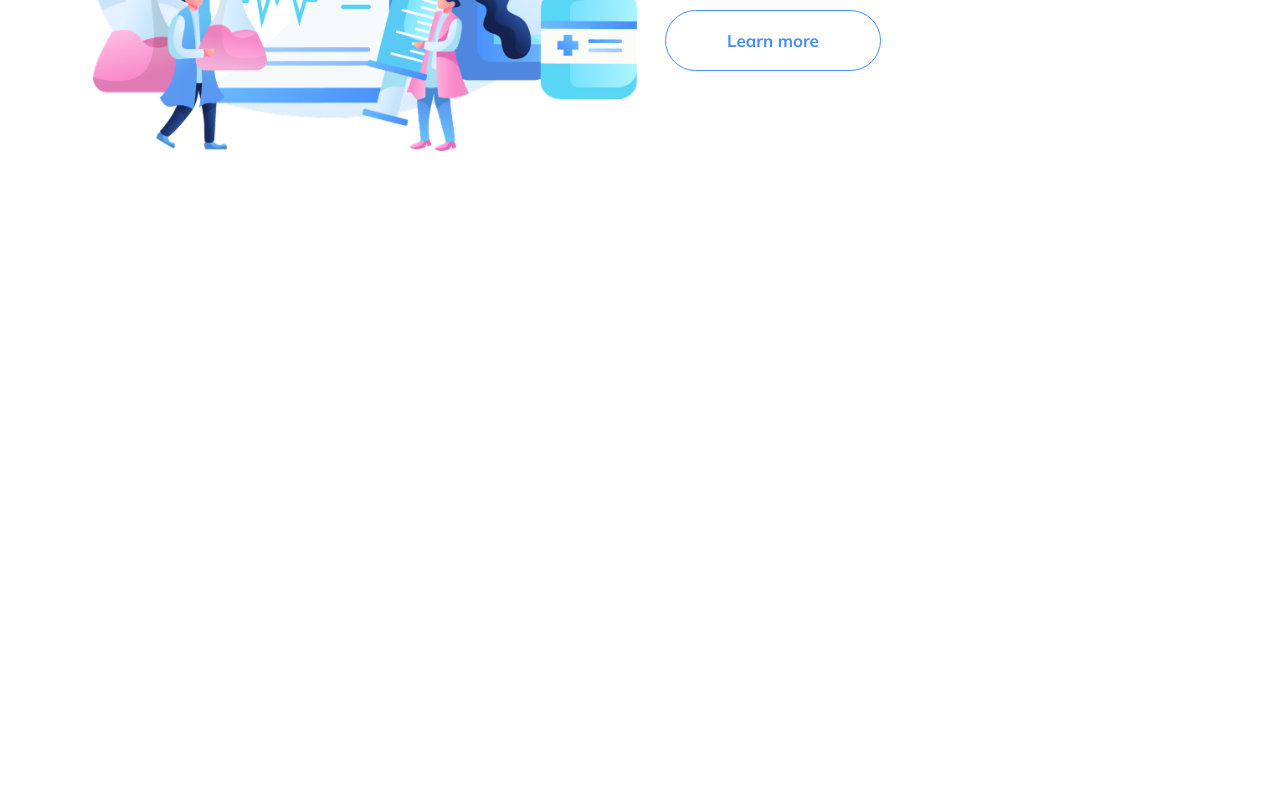
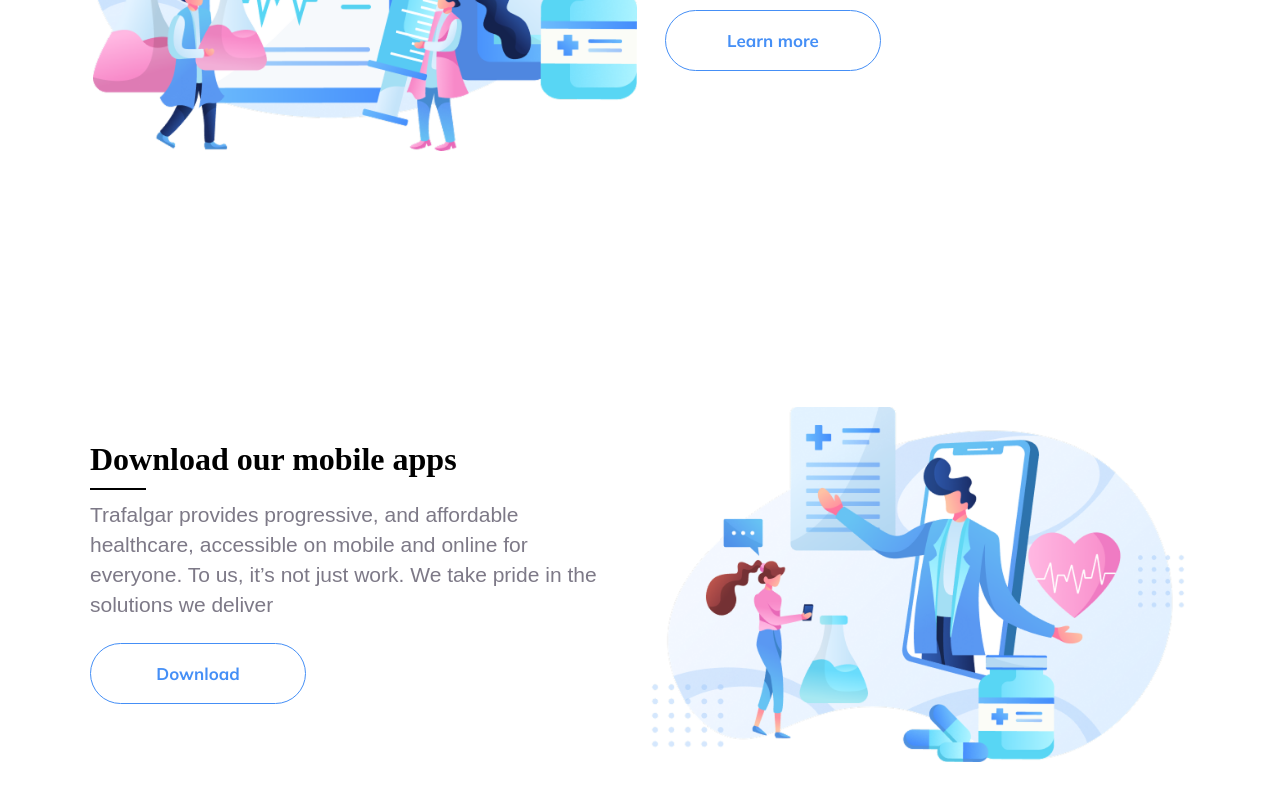
Before and after one commit to anikakash-strativ/DoctTime-React, a React (Vite) app: page / in a window 1280 px wide. Shown: the part 2090-2890 px from the top of the page. Before the commit the page ends 2433 px from the top, so only its background shows below. Built offline with nearby package versions, Linux system fonts and the light colour scheme; a web font is replaced by a local one.

Commit message:
add: added HealthCare

```diff
--- a/src/App.jsx
+++ b/src/App.jsx
@@ -3,6 +3,7 @@
 import HeroSection from './components/HeroSection/HeroSection'
 import Services from './components/Services/Services'
 import HealthCare from './components/HealthCare/HealthCare'
+import MobileApp from './components/MobileApp/MobileApp'
 
 
 function App() {
@@ -14,6 +15,7 @@
       <HeroSection/>
       <Services/>
       <HealthCare/>
+      <MobileApp/>
     </>
   )
 }
--- /dev/null
+++ b/src/components/MobileApp/MobileApp.css
@@ -0,0 +1,25 @@
+
+.healthcare-img {
+    width: 544px;
+    height: 477px;
+    padding: 3px;
+}
+.healthcare-img img{
+    width: 100%;
+    height: 100%;
+    object-fit: contain;
+}
+.healthcare-info{
+    display: flex;
+    flex-direction: column;
+    align-items: flex-start;
+    justify-content: center;
+}
+.app-box{
+    width: 100%;
+    gap: 25px;
+    flex-direction: row-reverse;
+}
+.icon{
+    color: var(--primary-color);
+}
--- /dev/null
+++ b/src/components/MobileApp/MobileApp.jsx
@@ -0,0 +1,31 @@
+import React from 'react'
+import './MobileApp.css'
+import '../../reUsableStyle.css';
+import '../../responsiveStyle.css';
+
+export default function MobileApp() {
+  return (
+    <>
+      <div class="container">
+      <div class="app-box flex-between">
+        <div class="healthcare-img">
+          <img src="../src/assets/app.png" alt="" />
+        </div>
+        <div class="healthcare-info">
+          <h1>Download our mobile apps</h1>
+          <hr class="divider-start" />
+          <p class="body-text">
+            Trafalgar provides progressive, and affordable healthcare,
+            accessible on mobile and online for everyone. To us, it’s not just
+            work. We take pride in the solutions we deliver
+          </p>
+          <button class="btn">
+            Download
+            <i class="fa-solid fa-arrow-down"></i>
+          </button>
+        </div>
+      </div>
+    </div>
+    </>
+  )
+}
```
